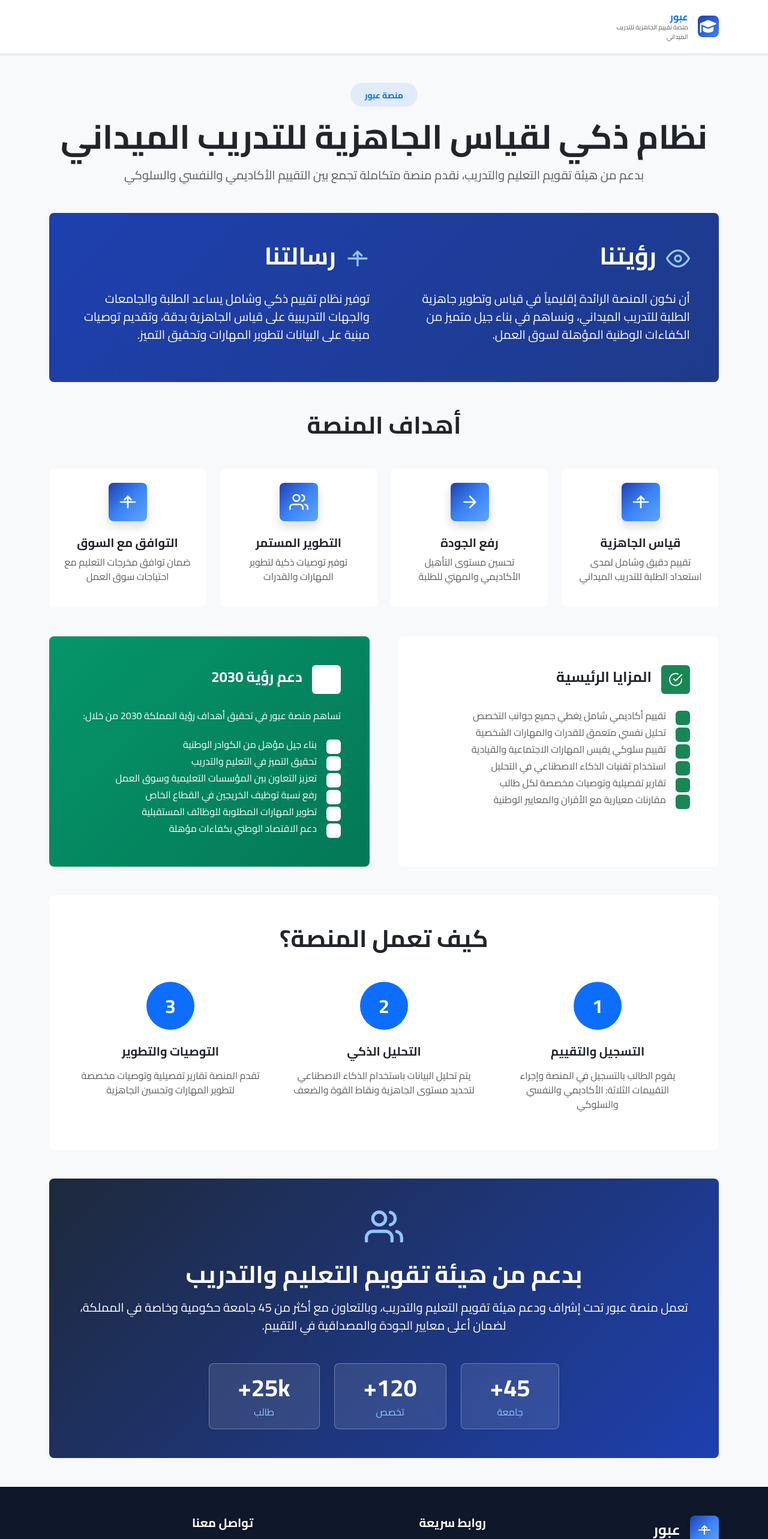
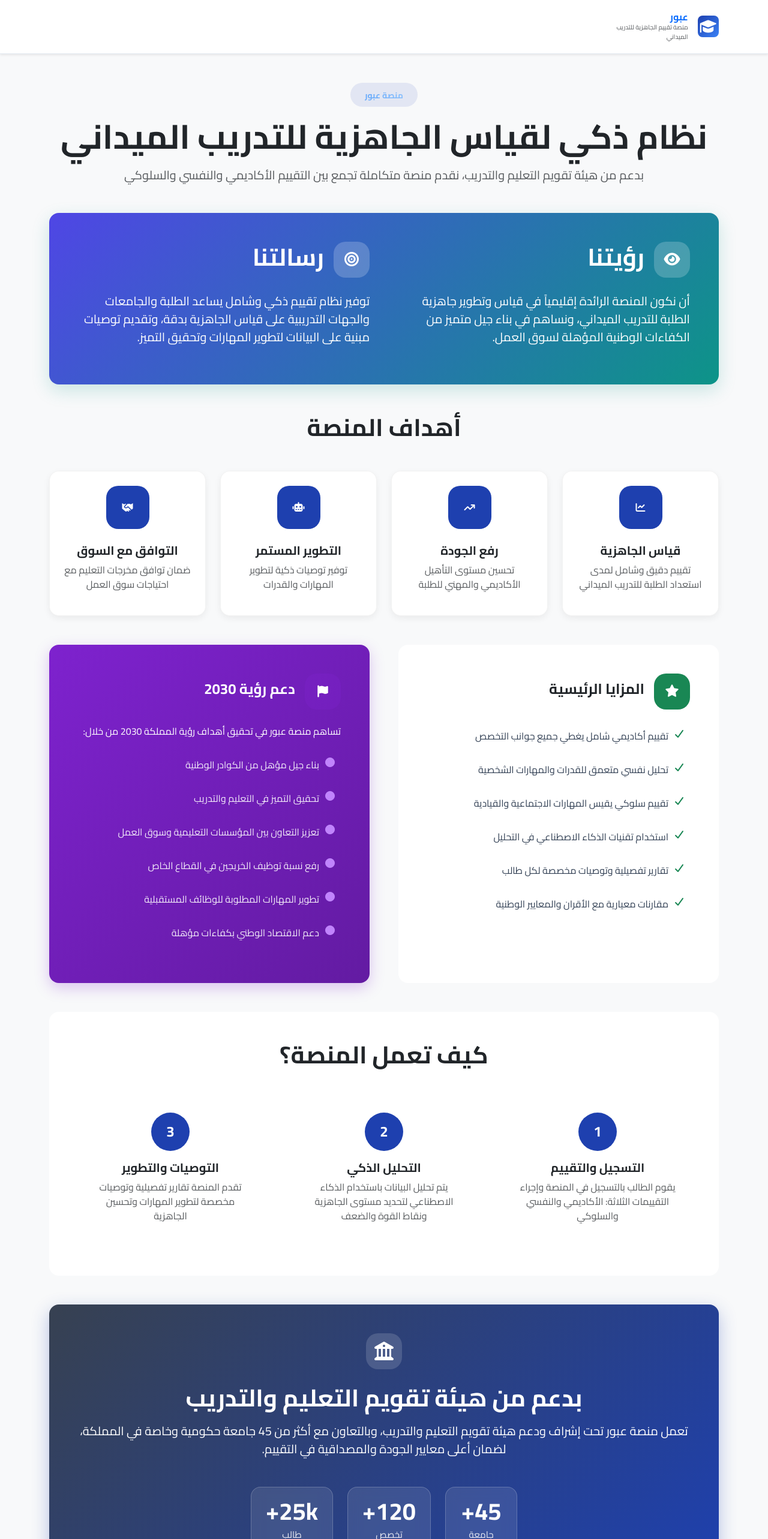
Before and after one commit to Mohamad-shosha/Obour-Frontend, an Angular app: page /about in a window 1280 px wide. Shown: the top 2566 px of the page at 60% size. Built offline with nearby package versions, Linux system fonts and the light colour scheme.

Commit message:
feat: enhance About page UI with new icons, improved styles, and responsive design

```diff
--- a/src/app/pages/about/about.component.html
+++ b/src/app/pages/about/about.component.html
@@ -3,10 +3,8 @@
   <div class="container">
     <!-- المقدمة -->
     <div class="text-center mb-5 animate-slide-up">
-      <div
-        class="d-inline-block mb-3 px-4 py-2 bg-primary bg-opacity-10 rounded-pill"
-      >
-        <span class="small fw-bold text-primary">منصة عبور</span>
+      <div class="d-inline-block mb-3 px-4 py-2 badge-support">
+        <span class="small fw-bold">منصة عبور</span>
       </div>
       <h1 class="display-4 fw-bold text-dark mb-3">
         نظام ذكي لقياس الجاهزية للتدريب الميداني
@@ -19,28 +17,17 @@
 
     <!-- الرؤية والرسالة -->
     <div
-      class="bg-gradient-to-br from-primary to-primary-dark rounded-3 p-5 p-md-6 text-white mb-5 card-shadow animate-slide-up"
+      class="vision-mission-section rounded-4 p-5 p-md-6 text-white mb-5 animate-slide-up"
     >
       <div class="row align-items-center g-5">
         <div class="col-12 col-md-6">
           <div class="d-flex align-items-center gap-3 mb-4">
-            <svg
-              viewBox="0 0 24 24"
-              fill="none"
-              stroke="currentColor"
-              stroke-width="2"
-              stroke-linecap="round"
-              stroke-linejoin="round"
-              width="40"
-              height="40"
-              class="text-primary-light"
-            >
-              <path d="M1 12s4-8 11-8 11 8 11 8-4 8-11 8-11-8-11-8z"></path>
-              <circle cx="12" cy="12" r="3"></circle>
-            </svg>
+            <div class="icon-circle bg-vision">
+              <i class="fa-solid fa-eye fa-xl"></i>
+            </div>
             <h2 class="display-6 fw-bold">رؤيتنا</h2>
           </div>
-          <p class="fs-5 text-white-75">
+          <p class="fs-5">
             أن نكون المنصة الرائدة إقليمياً في قياس وتطوير جاهزية الطلبة للتدريب
             الميداني، ونساهم في بناء جيل متميز من الكفاءات الوطنية المؤهلة لسوق
             العمل.
@@ -48,22 +35,12 @@
         </div>
         <div class="col-12 col-md-6">
           <div class="d-flex align-items-center gap-3 mb-4">
-            <svg
-              viewBox="0 0 24 24"
-              fill="none"
-              stroke="currentColor"
-              stroke-width="2"
-              stroke-linecap="round"
-              stroke-linejoin="round"
-              width="40"
-              height="40"
-              class="text-primary-light"
-            >
-              <path d="M12 5v10M8 9l4-4 4 4M3 12h18M12 19V5"></path>
-            </svg>
+            <div class="icon-circle bg-mission">
+              <i class="fa-solid fa-bullseye fa-xl"></i>
+            </div>
             <h2 class="display-6 fw-bold">رسالتنا</h2>
           </div>
-          <p class="fs-5 text-white-75">
+          <p class="fs-5">
             توفير نظام تقييم ذكي وشامل يساعد الطلبة والجامعات والجهات التدريبية
             على قياس الجاهزية بدقة، وتقديم توصيات مبنية على البيانات لتطوير
             المهارات وتحقيق التميز.
@@ -77,32 +54,14 @@
       <h2 class="display-6 fw-bold text-dark text-center mb-5 animate-slide-up">
         أهداف المنصة
       </h2>
-      <div class="row g-4">
+      <div class="row g-4 animate-cards">
         <div
-          class="col-12 col-md-6 col-lg-3 animate-slide-up"
+          class="col-12 col-md-6 col-lg-3"
           *ngFor="let goal of goals; let i = index"
-          [attr.style]="'animation-delay: ' + i * 0.1 + 's'"
         >
-          <div
-            class="bg-white rounded-3 p-4 card-shadow card-hover text-center h-100"
-          >
-            <div
-              class="rounded-3 gradient-primary d-flex align-items-center justify-content-center mx-auto mb-4 shadow"
-              style="width: 64px; height: 64px"
-            >
-              <svg
-                viewBox="0 0 24 24"
-                fill="none"
-                stroke="currentColor"
-                stroke-width="2"
-                stroke-linecap="round"
-                stroke-linejoin="round"
-                width="32"
-                height="32"
-                class="text-white"
-              >
-                <path [attr.d]="goal.iconPath"></path>
-              </svg>
+          <div class="goal-card h-100 rounded-4 p-4 text-center">
+            <div class="icon-badge mx-auto mb-4">
+              <i [class]="goal.icon" class="text-white"></i>
             </div>
             <h3 class="h5 fw-bold text-dark mb-2">{{ goal.title }}</h3>
             <p class="text-muted">{{ goal.description }}</p>
@@ -115,134 +74,54 @@
     <div class="row g-5 mb-5">
       <!-- المزايا الرئيسية -->
       <div class="col-12 col-lg-6 animate-slide-up">
-        <div class="bg-white rounded-3 p-5 card-shadow h-100">
+        <div class="bg-white rounded-4 p-5 h-100 card-shadow">
           <div class="d-flex align-items-center gap-3 mb-4">
-            <div
-              class="rounded-2 bg-success d-flex align-items-center justify-content-center"
-              style="width: 48px; height: 48px"
-            >
-              <svg
-                viewBox="0 0 24 24"
-                fill="none"
-                stroke="currentColor"
-                stroke-width="2"
-                stroke-linecap="round"
-                stroke-linejoin="round"
-                width="24"
-                height="24"
-                class="text-white"
-              >
-                <path d="M22 11.08V12a10 10 0 1 1-5.93-9.14"></path>
-                <polyline points="22 4 12 14.01 9 11.01"></polyline>
-              </svg>
+            <div class="icon-circle bg-success">
+              <i class="fa-solid fa-star fa-lg text-white"></i>
             </div>
             <h2 class="h4 fw-bold text-dark">المزايا الرئيسية</h2>
           </div>
-          <div class="space-y-3">
-            <div
-              class="d-flex align-items-start gap-3"
-              *ngFor="let feature of features"
-            >
-              <div
-                class="rounded-2 bg-success bg-opacity-20 d-flex align-items-center justify-content-center flex-shrink-0 mt-1"
-                style="width: 24px; height: 24px"
-              >
-                <svg
-                  viewBox="0 0 24 24"
-                  fill="none"
-                  stroke="currentColor"
-                  stroke-width="2"
-                  stroke-linecap="round"
-                  stroke-linejoin="round"
-                  width="16"
-                  height="16"
-                  class="text-success"
-                >
-                  <path d="M22 11.08V12a10 10 0 1 1-5.93-9.14"></path>
-                  <polyline points="22 4 12 14.01 9 11.01"></polyline>
-                </svg>
-              </div>
-              <p class="text-muted mb-0">{{ feature }}</p>
-            </div>
-          </div>
+          <ul class="features-list">
+            <li *ngFor="let feature of features">
+              <i class="fa-solid fa-check text-success me-2"></i>
+              <span>{{ feature }}</span>
+            </li>
+          </ul>
         </div>
       </div>
 
       <!-- دعم رؤية 2030 -->
       <div class="col-12 col-lg-6 animate-slide-up">
-        <div
-          class="bg-gradient-to-br from-success to-success-dark rounded-3 p-5 text-white card-shadow h-100"
-        >
+        <div class="vision2030-card rounded-4 p-5 text-white h-100">
           <div class="d-flex align-items-center gap-3 mb-4">
-            <div
-              class="rounded-2 bg-white bg-opacity-20 d-flex align-items-center justify-content-center"
-              style="width: 48px; height: 48px"
-            >
-              <svg
-                viewBox="0 0 24 24"
-                fill="none"
-                stroke="currentColor"
-                stroke-width="2"
-                stroke-linecap="round"
-                stroke-linejoin="round"
-                width="24"
-                height="24"
-                class="text-white"
-              >
-                <path d="M12 3v18M3 12h18"></path>
-              </svg>
+            <div class="icon-circle bg-2030">
+              <i class="fa-solid fa-flag fa-lg text-white"></i>
             </div>
             <h2 class="h4 fw-bold">دعم رؤية 2030</h2>
           </div>
-          <p class="text-white-75 mb-4">
+          <p class="mb-4">
             تساهم منصة عبور في تحقيق أهداف رؤية المملكة 2030 من خلال:
           </p>
-          <div class="space-y-3">
-            <div
-              class="d-flex align-items-start gap-3"
-              *ngFor="let item of vision2030"
-            >
-              <div
-                class="rounded-2 bg-white bg-opacity-20 d-flex align-items-center justify-content-center flex-shrink-0 mt-1"
-                style="width: 24px; height: 24px"
-              >
-                <svg
-                  viewBox="0 0 24 24"
-                  fill="none"
-                  stroke="currentColor"
-                  stroke-width="2"
-                  stroke-linecap="round"
-                  stroke-linejoin="round"
-                  width="16"
-                  height="16"
-                  class="text-white"
-                >
-                  <path d="M22 11.08V12a10 10 0 1 1-5.93-9.14"></path>
-                  <polyline points="22 4 12 14.01 9 11.01"></polyline>
-                </svg>
-              </div>
-              <p class="text-white-75 mb-0">{{ item }}</p>
-            </div>
-          </div>
+          <ul class="vision-list">
+            <li *ngFor="let item of vision2030">
+              <i class="fa-solid fa-circle me-2"></i>
+              <span>{{ item }}</span>
+            </li>
+          </ul>
         </div>
       </div>
     </div>
 
     <!-- كيف تعمل المنصة؟ -->
-    <div class="bg-white rounded-3 p-5 card-shadow mb-5 animate-slide-up">
+    <div class="bg-white rounded-4 p-5 card-shadow mb-5 animate-slide-up">
       <h2 class="display-6 fw-bold text-dark text-center mb-5">
         كيف تعمل المنصة؟
       </h2>
       <div class="row text-center g-5">
         <div class="col-12 col-md-4" *ngFor="let step of steps; let i = index">
-          <div class="d-flex flex-column align-items-center text-center">
-            <div
-              class="rounded-circle bg-primary d-flex align-items-center justify-content-center mb-4 text-white fw-bold"
-              style="width: 80px; height: 80px; font-size: 2rem"
-            >
-              {{ step.number }}
-            </div>
-            <h3 class="h5 fw-bold text-dark mb-3">{{ step.title }}</h3>
+          <div class="step-item">
+            <div class="step-number">{{ step.number }}</div>
+            <h3 class="h5 fw-bold text-dark mt-3 mb-2">{{ step.title }}</h3>
             <p class="text-muted">{{ step.description }}</p>
           </div>
         </div>
@@ -251,49 +130,31 @@
 
     <!-- دعم الهيئة -->
     <div
-      class="bg-gradient-to-br from-dark to-primary rounded-3 p-5 p-md-6 text-white text-center card-shadow animate-slide-up"
+      class="hierarchy-card rounded-4 p-5 p-md-6 text-white text-center animate-slide-up"
     >
-      <svg
-        viewBox="0 0 24 24"
-        fill="none"
-        stroke="currentColor"
-        stroke-width="2"
-        stroke-linecap="round"
-        stroke-linejoin="round"
-        width="64"
-        height="64"
-        class="mx-auto mb-4 text-primary-light"
-      >
-        <path
-          d="M17 21v-2a4 4 0 0 0-4-4H5a4 4 0 0 0-4 4v2 M9 11a4 4 0 1 0 0-8 4 4 0 0 0 0 8z M23 21v-2a4 4 0 0 0-3-3.87 M16 3.13a4 4 0 0 1 0 7.75"
-        ></path>
-      </svg>
+      <div class="icon-circle bg-hierarchy mx-auto mb-4">
+        <i class="fa-solid fa-building-columns fa-2xl text-white"></i>
+      </div>
       <h2 class="display-6 fw-bold mb-3">
         بدعم من هيئة تقويم التعليم والتدريب
       </h2>
-      <p class="fs-5 text-white-75 max-w-3xl mx-auto mb-5">
+      <p class="fs-5 max-w-3xl mx-auto mb-5">
         تعمل منصة عبور تحت إشراف ودعم هيئة تقويم التعليم والتدريب، وبالتعاون مع
         أكثر من 45 جامعة حكومية وخاصة في المملكة، لضمان أعلى معايير الجودة
         والمصداقية في التقييم.
       </p>
       <div class="d-flex flex-wrap gap-4 justify-content-center">
-        <div
-          class="bg-white bg-opacity-10 px-5 py-3 rounded-3 border border-white border-opacity-30"
-        >
+        <div class="stat-badge">
           <div class="display-6 fw-bold mb-1">45+</div>
-          <div class="text-primary-light">جامعة</div>
+          <div>جامعة</div>
         </div>
-        <div
-          class="bg-white bg-opacity-10 px-5 py-3 rounded-3 border border-white border-opacity-30"
-        >
+        <div class="stat-badge">
           <div class="display-6 fw-bold mb-1">120+</div>
-          <div class="text-primary-light">تخصص</div>
+          <div>تخصص</div>
         </div>
-        <div
-          class="bg-white bg-opacity-10 px-5 py-3 rounded-3 border border-white border-opacity-30"
-        >
+        <div class="stat-badge">
           <div class="display-6 fw-bold mb-1">25k+</div>
-          <div class="text-primary-light">طالب</div>
+          <div>طالب</div>
         </div>
       </div>
     </div>
--- a/src/app/pages/about/about.component.scss
+++ b/src/app/pages/about/about.component.scss
@@ -1,24 +1,192 @@
-/* src/app/pages/about/about.component.css */
-/* التدرجات الخاصة */
-.bg-gradient-to-br.from-primary.to-primary-dark {
-  background: linear-gradient(135deg, #1e40af 0%, #1e3a8a 100%);
-}
-.bg-gradient-to-br.from-success.to-success-dark {
-  background: linear-gradient(135deg, #059669 0%, #047857 100%);
-}
-.bg-gradient-to-br.from-dark.to-primary {
-  background: linear-gradient(135deg, #1e293b 0%, #1e40af 100%);
+/* src/app/pages/about/about.component.scss */
+
+@import "../home/home.component.scss";
+
+// --- ألوان مخصصة ---
+$vision: #4f46e5;
+$mission: #0d9488;
+$success: #059669;
+$vision2030: #7e22ce; // ✅ تم تغيير الاسم (لا يُسمح ببدء المتغير برقم)
+$vision2030-light: #c084fc; // ✅
+$primary-dark: #1e40af;
+$secondary-dark: #374151;
+
+// --- Support Badge ---
+.badge-support {
+  background: rgba(30, 64, 175, 0.1);
+  border-radius: 50px;
+  span {
+    background: linear-gradient(135deg, #60a5fa, #93c5fd);
+    -webkit-background-clip: text;
+    -webkit-text-fill-color: transparent;
+    background-clip: text;
+  }
 }
 
-/* ألوان فرعية */
-.text-primary-light {
-  color: #93c5fd;
+// --- Vision & Mission Section ---
+.vision-mission-section {
+  background: linear-gradient(135deg, $vision 0%, $mission 100%);
+  box-shadow: 0 10px 30px rgba(13, 148, 136, 0.2);
 }
 
-/* تأثير الزجاج */
-.bg-white.bg-opacity-10 {
-  backdrop-filter: blur(10px);
+// --- Icon Circle ---
+.icon-circle {
+  width: 60px;
+  height: 60px;
+  border-radius: 20px;
+  display: flex;
+  align-items: center;
+  justify-content: center;
+  &.bg-vision {
+    background: rgba(255, 255, 255, 0.2);
+  }
+  &.bg-mission {
+    background: rgba(255, 255, 255, 0.2);
+  }
+  &.bg-success {
+    background: rgba($success, 0.2);
+  }
+  &.bg-2030 {
+    background: rgba($vision2030, 0.3); // ✅ استخدام الاسم الجديد
+  }
+  &.bg-hierarchy {
+    background: rgba(255, 255, 255, 0.15);
+  }
 }
 
-/* استيراد الأنماط المشتركة */
-@import "../home/home.component.scss";
+// --- أهداف المنصة ---
+.goal-card {
+  background: white;
+  box-shadow: 0 4px 12px rgba(0, 0, 0, 0.06);
+  transition: all 0.3s ease;
+  border: 1px solid rgba(0, 0, 0, 0.05);
+
+  &:hover {
+    transform: translateY(-5px);
+    box-shadow: 0 8px 20px rgba(0, 0, 0, 0.12);
+  }
+
+  .icon-badge {
+    width: 72px;
+    height: 72px;
+    border-radius: 20px;
+    background: $primary-dark;
+    display: flex;
+    align-items: center;
+    justify-content: center;
+    margin: 0 auto;
+  }
+}
+
+// --- Cards Animation ---
+.animate-cards {
+  > div {
+    opacity: 0;
+    animation: slideInUp 0.6s forwards;
+    @for $i from 0 through 3 {
+      &:nth-child(#{$i + 1}) {
+        animation-delay: #{$i * 0.12}s;
+      }
+    }
+  }
+}
+
+// --- المزايا ورؤية 2030 ---
+.features-list,
+.vision-list {
+  list-style: none;
+  padding: 0;
+  li {
+    display: flex;
+    align-items: flex-start;
+    margin-bottom: 1rem;
+    padding: 0.5rem 0;
+    gap: 0.5rem;
+    span {
+      flex: 1;
+      color: #334155;
+    }
+  }
+}
+.vision-list {
+  li span {
+    color: rgba(255, 255, 255, 0.9);
+  }
+  li i {
+    color: $vision2030-light; // ✅ استخدام الاسم الجديد
+  }
+}
+
+.vision2030-card {
+  background: linear-gradient(
+    135deg,
+    $vision2030 0%,
+    darken($vision2030, 10%) 100%
+  ); // ✅
+  box-shadow: 0 8px 24px rgba(126, 34, 206, 0.25);
+}
+
+// --- خطوات العمل ---
+.step-item {
+  transition: all 0.3s ease;
+  padding: 1.5rem;
+  border-radius: 16px;
+
+  &:hover {
+    background: rgba(30, 64, 175, 0.05);
+  }
+
+  .step-number {
+    width: 64px;
+    height: 64px;
+    background: $primary-dark;
+    color: white;
+    border-radius: 50%;
+    display: flex;
+    align-items: center;
+    justify-content: center;
+    margin: 0 auto;
+    font-weight: bold;
+    font-size: 1.5rem;
+  }
+}
+
+// --- دعم الهيئة ---
+.hierarchy-card {
+  background: linear-gradient(135deg, $secondary-dark 0%, $primary-dark 100%);
+  box-shadow: 0 10px 30px rgba(30, 64, 175, 0.3);
+}
+
+.stat-badge {
+  background: rgba(255, 255, 255, 0.1);
+  padding: 1rem 1.5rem;
+  border-radius: 16px;
+  backdrop-filter: blur(10px);
+  border: 1px solid rgba(255, 255, 255, 0.2);
+  min-width: 120px;
+  div:last-child {
+    font-size: 0.95rem;
+    opacity: 0.9;
+  }
+}
+
+// --- Responsive ---
+@media (max-width: 768px) {
+  .vision-mission-section,
+  .hierarchy-card {
+    padding: 1.5rem;
+  }
+  .step-number {
+    width: 56px;
+    height: 56px;
+    font-size: 1.3rem;
+  }
+}
+
+// --- Reuse Animation ---
+@keyframes slideInUp {
+  to {
+    opacity: 1;
+    transform: translateY(0);
+  }
+}
--- a/src/app/pages/about/about.component.ts
+++ b/src/app/pages/about/about.component.ts
@@ -7,32 +7,29 @@ import { Component } from '@angular/core';
   styleUrls: ['./about.component.scss'],
 })
 export class AboutComponent {
-  // أهداف المنصة
   goals = [
     {
-      iconPath: 'M12 5v10M8 9l4-4 4 4M3 12h18M12 19V5',
+      icon: 'fa-solid fa-chart-line',
       title: 'قياس الجاهزية',
       description: 'تقييم دقيق وشامل لمدى استعداد الطلبة للتدريب الميداني',
     },
     {
-      iconPath: 'M12 5l7 7-7 7M5 12h14',
+      icon: 'fa-solid fa-arrow-trend-up',
       title: 'رفع الجودة',
       description: 'تحسين مستوى التأهيل الأكاديمي والمهني للطلبة',
     },
     {
-      iconPath:
-        'M17 21v-2a4 4 0 0 0-4-4H5a4 4 0 0 0-4 4v2 M9 11a4 4 0 1 0 0-8 4 4 0 0 0 0 8z M23 21v-2a4 4 0 0 0-3-3.87 M16 3.13a4 4 0 0 1 0 7.75',
+      icon: 'fa-solid fa-robot',
       title: 'التطوير المستمر',
       description: 'توفير توصيات ذكية لتطوير المهارات والقدرات',
     },
     {
-      iconPath: 'M12 5v10M8 9l4-4 4 4M3 12h18M12 19V5',
+      icon: 'fa-solid fa-handshake',
       title: 'التوافق مع السوق',
       description: 'ضمان توافق مخرجات التعليم مع احتياجات سوق العمل',
     },
   ];
 
-  // دعم رؤية 2030
   vision2030 = [
     'بناء جيل مؤهل من الكوادر الوطنية',
     'تحقيق التميز في التعليم والتدريب',
@@ -42,7 +39,6 @@ export class AboutComponent {
     'دعم الاقتصاد الوطني بكفاءات مؤهلة',
   ];
 
-  // المزايا الرئيسية
   features = [
     'تقييم أكاديمي شامل يغطي جميع جوانب التخصص',
     'تحليل نفسي متعمق للقدرات والمهارات الشخصية',
@@ -52,7 +48,6 @@ export class AboutComponent {
     'مقارنات معيارية مع الأقران والمعايير الوطنية',
   ];
 
-  // كيف تعمل المنصة
   steps = [
     {
       number: '1',
```
